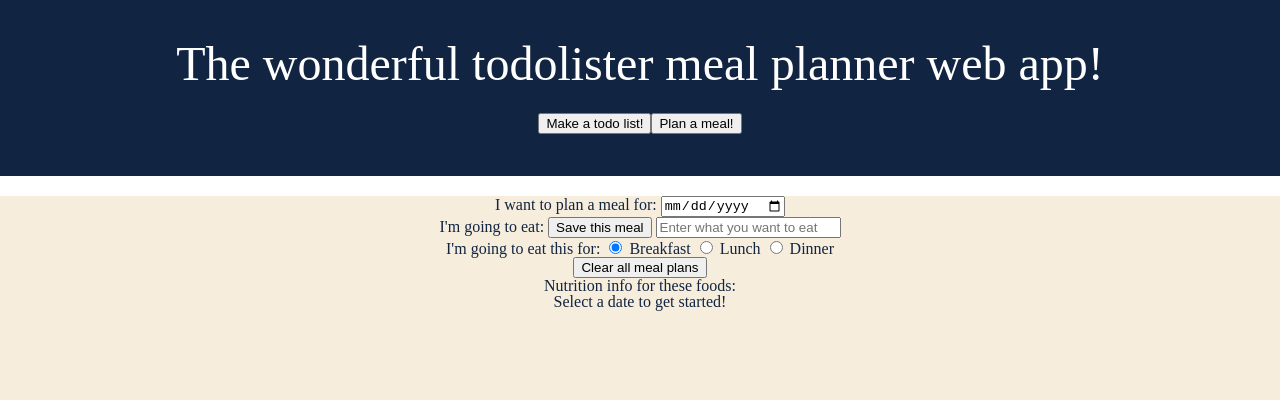
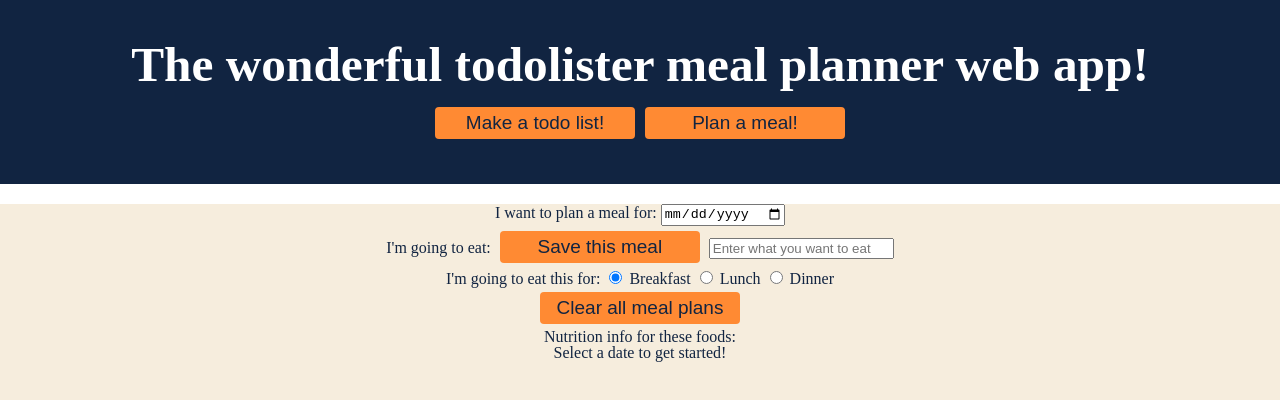
Before and after one commit to Mersant/studious-dollop, a plain HTML site: page index.html in a window 1280 px wide. Drawn offline with nearby package versions, Linux system fonts and the light colour scheme.

Commit message:
added styling for buttons/Fixed list size

```diff
--- a/assets/css/style.css
+++ b/assets/css/style.css
@@ -18,3 +18,60 @@ header {
 .main {
     text-align: center;
 }
+
+
+h1{
+    font-weight: bolder;
+    font-size: 37pt;
+    color: white;
+
+}
+
+
+button{
+    display: inline-block;
+    border-radius: 4px;
+    background-color: #FF8A33;
+    border: none;
+    color: #112441;
+    text-align: center;
+    font-size: 19px;
+    padding: 5px;
+    width: 200px;
+    transition: all 0.5s;
+    cursor: pointer;
+    margin: 5px;
+}
+
+button{
+    cursor: pointer;
+    display: inline-block;
+    position: relative;
+    transition: 0.5s;
+  }
+
+button:after{
+    content: \00bb;
+    position: absolute;
+    transition: 0.5s;
+  }
+
+button:hover {
+    padding-right: 25px;
+  }
+
+button:hover:after{
+    opacity: 1;
+    right: 0;
+  }
+
+h2{
+    font-size: 24pt;
+    font-weight: bold;
+    color: #112441;
+  }
+
+li {
+    font-size: 16pt;
+    color: #112441;
+}
```
